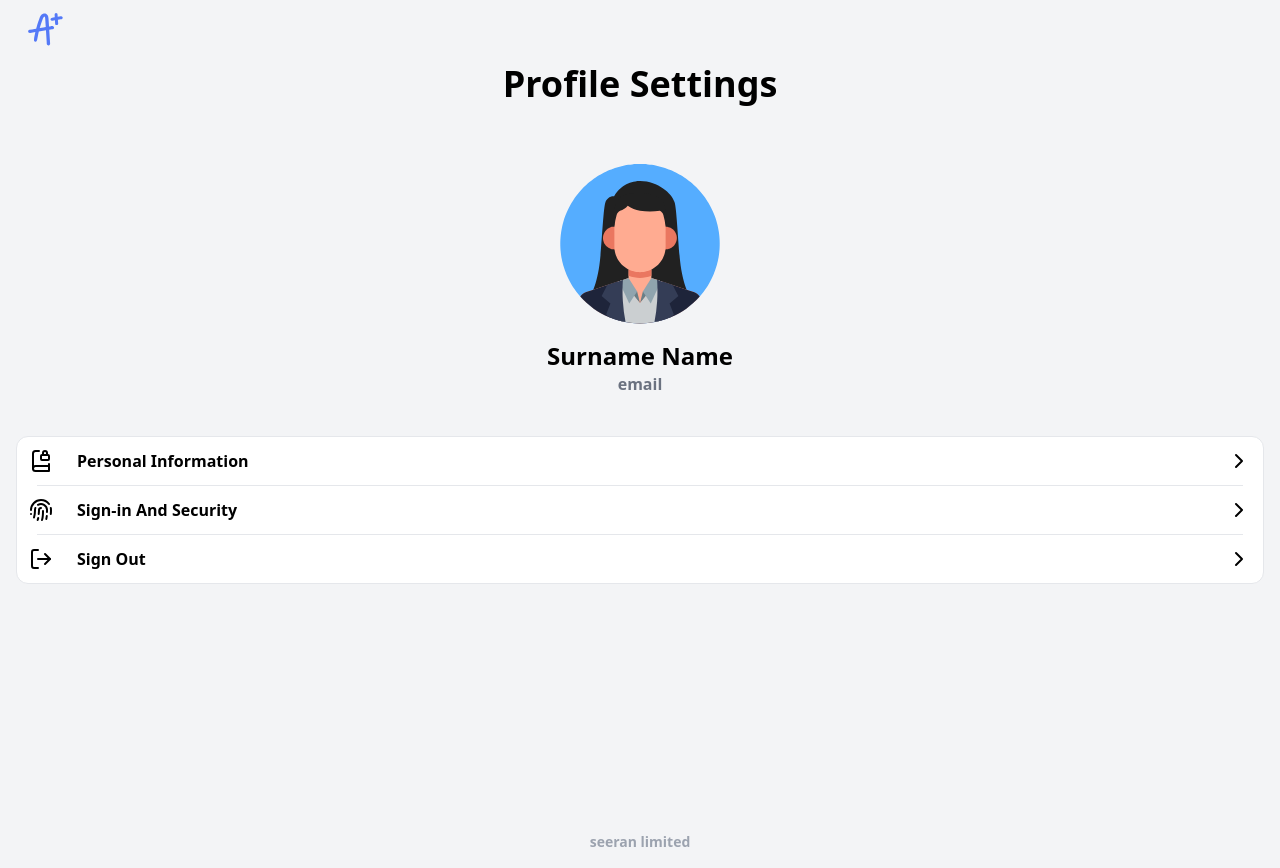
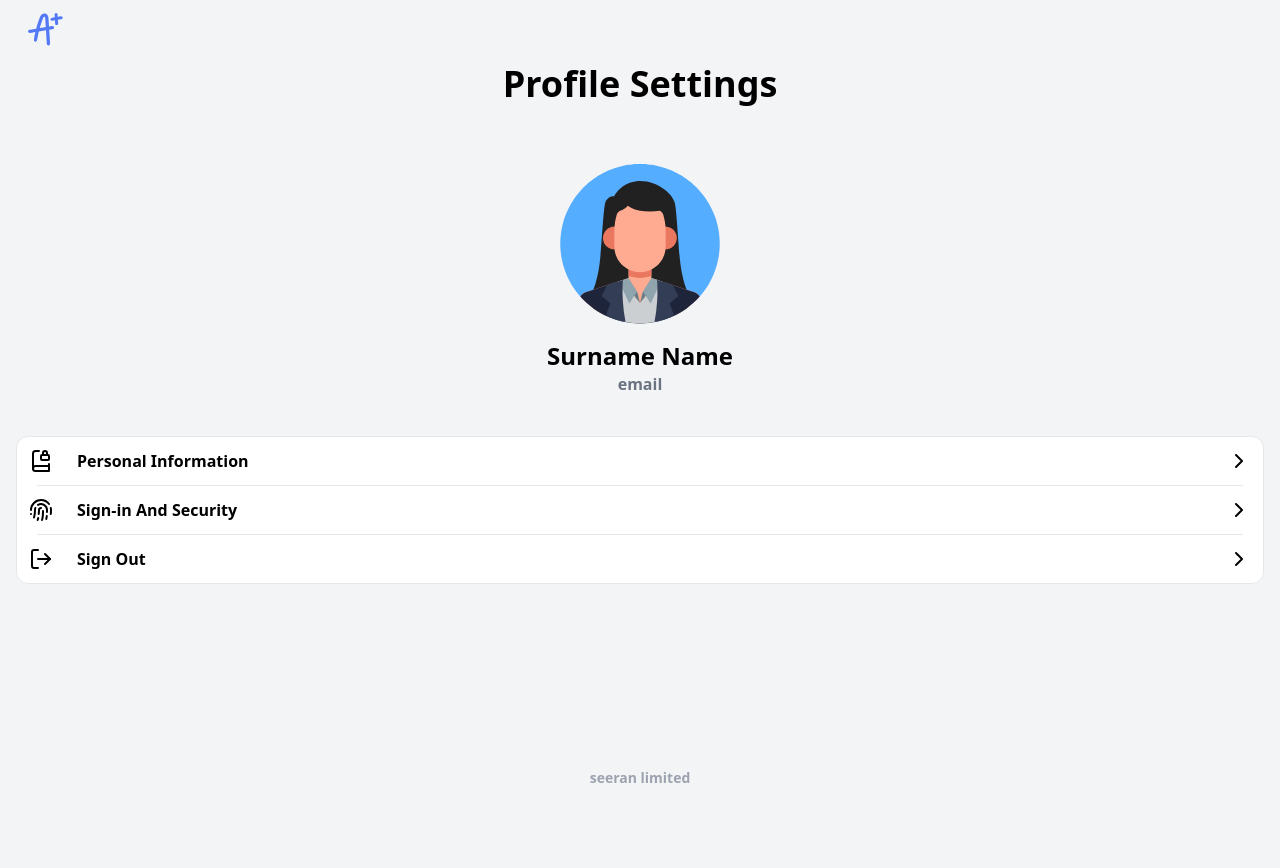
Before and after one commit to Tsholo-K/seeran-grades, a Next.js app: page /parentdashboard/profile in a window 1280 px wide. After the commit the page ends 800 px from the top, so only its background shows below. Built offline with nearby package versions, Linux system fonts and the light colour scheme.

Commit message:
seeran limited

```diff
--- a/src/app/(dashboard)/parentdashboard/layout.js
+++ b/src/app/(dashboard)/parentdashboard/layout.js
@@ -10,18 +10,21 @@ export default function RootLayout({ children }) {
     <html lang="en">
       <body className={`font-semibold antialiased bg-gray-100`}>
         {/* navigation bar */}
-        <div className="fixed top-0 flex justify-center w-full pt-3 pb-1 bg-gray-100">
+        <div className="fixed top-0 flex justify-center w-full pt-3 pb-1 bg-gray-100 z-10">
             <div className="flex w-full px-4 sm:px-7 mx-auto">
                 <div className="w-full">
                     <p className=""><Image priority src={'/favicon.svg'} alt="hero image" width={0} height={0} className="h-[35px] w-[35px]"/></p>
                 </div>
             </div>
         </div>
-        {/* body */}
-        <div className="text-black pt-16 w-full bg-gray-100 px-3 lg:px-4 min-h-screen">
-            {children}
+        <div className="min-h-screen relative max-h-screen bg-gray-100 z-0">
+          {/* body */}
+          <div className="text-black pt-16 w-full px-3 lg:px-4">
+              {children}
+          </div>
+          <p className=" absolute bottom-0 w-full text-center text-gray-400 text-sm bg-gray-100 pb-3">seeran limited</p>
         </div>
-        <p className="w-full text-center text-gray-400 text-sm pb-4 pt-8 bg-gray-100 ">seeran limited</p>
+
       </body>
     </html>
   );
```
